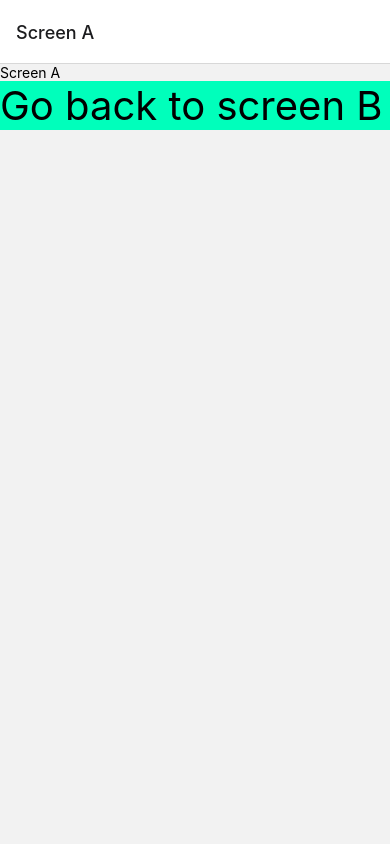
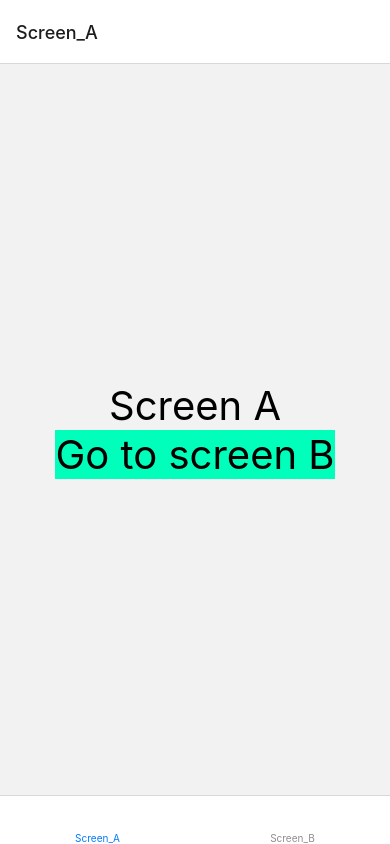
Before and after one commit to NishantGupta99/ReactNativeStarterProject, a React Native app: screen / in a window 390 px wide. Built offline with nearby package versions, Linux system fonts and the light colour scheme.

Commit message:
stack adn tabnav

```diff
--- a/App.js
+++ b/App.js
@@ -13,50 +13,32 @@ import {
   createStackNavigator,
   GestureHandlerRootView,
 } from '@react-navigation/stack';
+import ScreenA from './components/ScreenA';
+import ScreenB from './components/ScreenB';
+import { createBottomTabNavigator } from '@react-navigation/bottom-tabs';
 
-const Stack = createStackNavigator();
 
-function ScreenA({navigation}) {
-  const onPressHandler = () => {
-    navigation.navigate('Screen_B');
-  };
-  return (
-    <View>
-      <Text>Screen A</Text>
-      <Pressable
-        onPress={onPressHandler}
-        style={({pressed}) => ({backgroundColor: pressed ? '#ddd' : '#0fb'})}>
-        <Text style={styles.text}>Go back to screen B</Text>
-      </Pressable>
-    </View>
-  );
-}
-function ScreenB() {
-  return (
-    <View style={styles.body}>
-      <Text style={styles.text}>Welcome to Screen B</Text>
-    </View>
-  );
-}
+const Tab = createBottomTabNavigator();
+
+
+
 const App = () => {
   return (
-    <NavigationContainer>
-      <Stack.Navigator>
-        <Stack.Screen name="Screen A" component={ScreenA} />
-        <Stack.Screen name="Screen_B" component={ScreenB} />
-      </Stack.Navigator>
-    </NavigationContainer>
+   <NavigationContainer>
+   <Tab.Navigator screenOptions={({route}) => ({tabBarIcon:({focused, size , color}) => {
+     let iconName;
+     if(route.name==='ScreenA') {
+      iconName= 'amilia'
+     }
+     else if (route.name==='ScreenB') {
+      iconName= 'bell'
+     }
+   }})}>
+     <Tab.Screen  name="Screen_A" component={ScreenA} />
+     <Tab.Screen name="Screen_B" component={ScreenB} />
+   </Tab.Navigator>
+ </NavigationContainer>
   );
 };
-const styles =StyleSheet.create ({
-  body: {
-    flex: 1,
-    justifyContent: 'center',
-    alignItems: 'center'
-  },
-  text: {
-    fontSize: 40
-  }
-})
 
 export default App;
--- /dev/null
+++ b/components/ScreenA.js
@@ -0,0 +1,38 @@
+import React, {useState} from 'react';
+// import type {Node} from 'react';
+import {
+  RefreshControl,
+  ScrollView,
+  StyleSheet,
+  Text,
+  View,
+  Pressable,
+} from 'react-native';
+function ScreenA({navigation}) {
+    const onPressHandler = () => {
+     // navigation.navigate('Screen_B');
+      navigation.replace('Screen_B');
+    };
+    return (
+      <View style={styles.body}>
+        <Text  style={styles.text}>Screen A</Text>
+        <Pressable
+          onPress={onPressHandler}
+          style={({pressed}) => ({backgroundColor: pressed ? '#ddd' : '#0fb'})}>
+          <Text style={styles.text}>Go to screen B</Text>
+        </Pressable>
+      </View>
+    );
+  }
+  const styles =StyleSheet.create ({
+    body: {
+      flex: 1,
+      justifyContent: 'center',
+      alignItems: 'center'
+    },
+    text: {
+      fontSize: 40
+    }
+  })
+
+  export default ScreenA;
--- /dev/null
+++ b/components/ScreenB.js
@@ -0,0 +1,38 @@
+import React, {useState} from 'react';
+// import type {Node} from 'react';
+import {
+  RefreshControl,
+  ScrollView,
+  StyleSheet,
+  Text,
+  View,
+  Pressable,
+} from 'react-native';
+function ScreenB({navigation}) {
+    const onPressHandler = () => {
+      navigation.navigate('Screen_A');
+   //  navigation.goBack(); // to go back to the previous stack
+    };
+    return (
+      <View style={styles.body}>
+        <Text style={styles.text}>Welcome to Screen B</Text>
+        <Pressable
+          onPress={onPressHandler}
+          style={({pressed}) => ({backgroundColor: pressed ? '#ddd' : '#0fb'})}>
+          <Text style={styles.text}>Go to screen A</Text>
+        </Pressable>
+      </View>
+    );
+  }
+  const styles =StyleSheet.create ({
+    body: {
+      flex: 1,
+      justifyContent: 'center',
+      alignItems: 'center'
+    },
+    text: {
+      fontSize: 40
+    }
+  })
+
+  export default ScreenB
--- a/package.json
+++ b/package.json
@@ -10,6 +10,7 @@
     "lint": "eslint ."
   },
   "dependencies": {
+    "@react-navigation/bottom-tabs": "^6.2.0",
     "@react-navigation/native": "^6.0.8",
     "@react-navigation/stack": "^6.1.1",
     "axios": "^0.24.0",
@@ -17,7 +18,8 @@
     "react-native": "0.67.2",
     "react-native-gesture-handler": "^2.2.0",
     "react-native-safe-area-context": "^3.3.2",
-    "react-native-screens": "^3.11.1"
+    "react-native-screens": "^3.11.1",
+    "react-native-vector-icons": "^9.0.0"
   },
   "devDependencies": {
     "@babel/core": "7.17.2",
```
Also changed, not shown: 2 other files (tests, documents, lock files or other folders).
